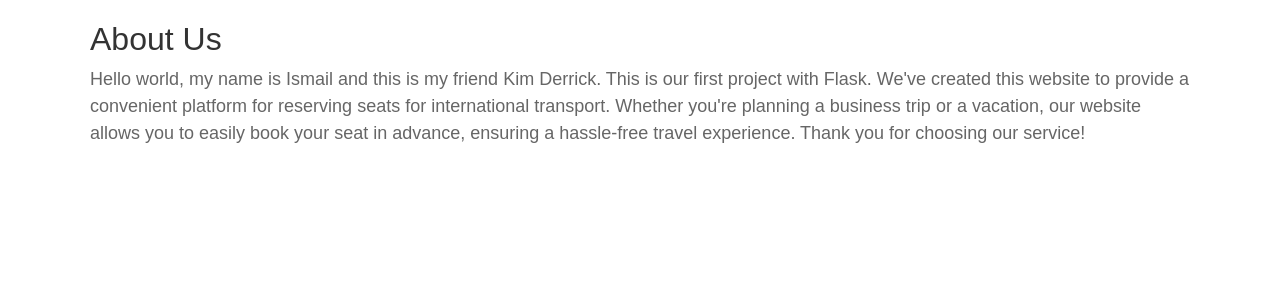
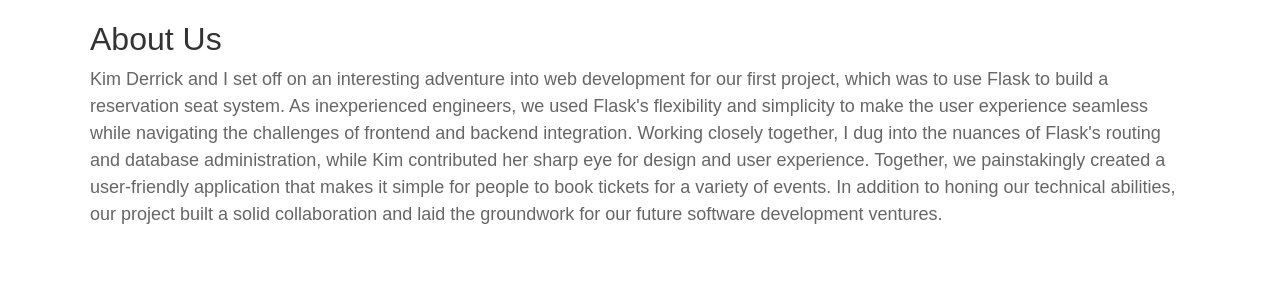
Before and after one commit to Xframex/reservation_seat_appv1, a Flask app: page /about-us in a window 1280 px wide. Shown: the top 300 px of the page. Run offline with Flask 3, Linux system fonts and the light colour scheme; some libraries are stand-ins or nearby versions.

Commit message:
handle route methods

```diff
--- a/app.py
+++ b/app.py
@@ -31,6 +31,17 @@ def reserve_seat():
             return jsonify({'success': False, 'error': 'Invalid seat number.'}), 400
     return render_template('reserve_seat.html', total_seats=total_seats)
 
+@app.route('/cancel-reservation/<seat_number>', methods=['POST'])
+def cancel_reservation(seat_number):
+    if seat_number.isdigit() and 1 <= int(seat_number) <= total_seats:
+        if seats[str(seat_number)]:
+            seats[str(seat_number)] = None
+            return jsonify({'success': True, 'message': f'Reservation for seat {seat_number} has been canceled.'}), 200
+        else:
+            return jsonify({'success': False, 'error': 'No reservation found for this seat.'}), 400
+    else:
+        return jsonify({'success': False, 'error': 'Invalid seat number.'}), 400
+
 @app.route('/download-ticket/<seat_number>')
 def download_ticket(seat_number):
     reservation = seats.get(seat_number)
--- a/templates/about_us.html
+++ b/templates/about_us.html
@@ -32,7 +32,7 @@
 
 <div class="container">
     <h2>About Us</h2>
-    <p>Hello world, my name is Ismail and this is my friend Kim Derrick. This is our first project with Flask. We've created this website to provide a convenient platform for reserving seats for international transport. Whether you're planning a business trip or a vacation, our website allows you to easily book your seat in advance, ensuring a hassle-free travel experience. Thank you for choosing our service!</p>
+    <p>Kim Derrick and I set off on an interesting adventure into web development for our first project, which was to use Flask to build a reservation seat system. As inexperienced engineers, we used Flask's flexibility and simplicity to make the user experience seamless while navigating the challenges of frontend and backend integration. Working closely together, I dug into the nuances of Flask's routing and database administration, while Kim contributed her sharp eye for design and user experience. Together, we painstakingly created a user-friendly application that makes it simple for people to book tickets for a variety of events. In addition to honing our technical abilities, our project built a solid collaboration and laid the groundwork for our future software development ventures.</p>
 </div>
 
 <script src="https://code.jquery.com/jquery-3.5.1.slim.min.js"></script>
```
Also changed, not shown: templates/reserve_seat.html (+21 -11 lines).
